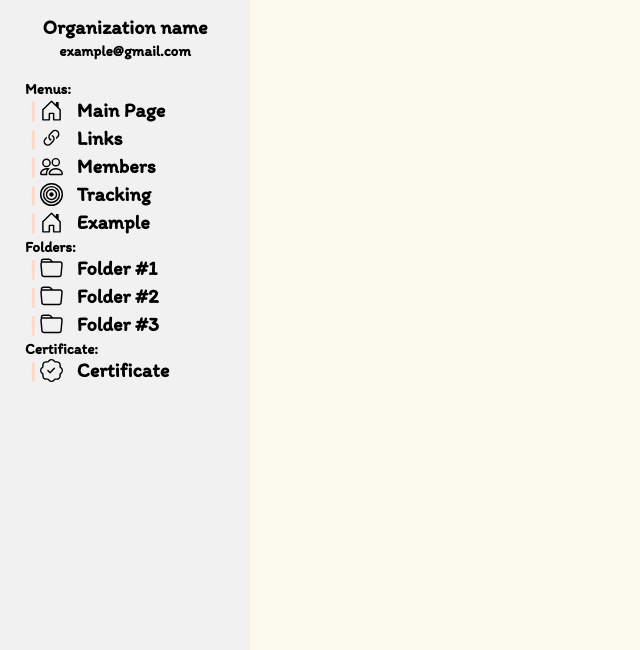
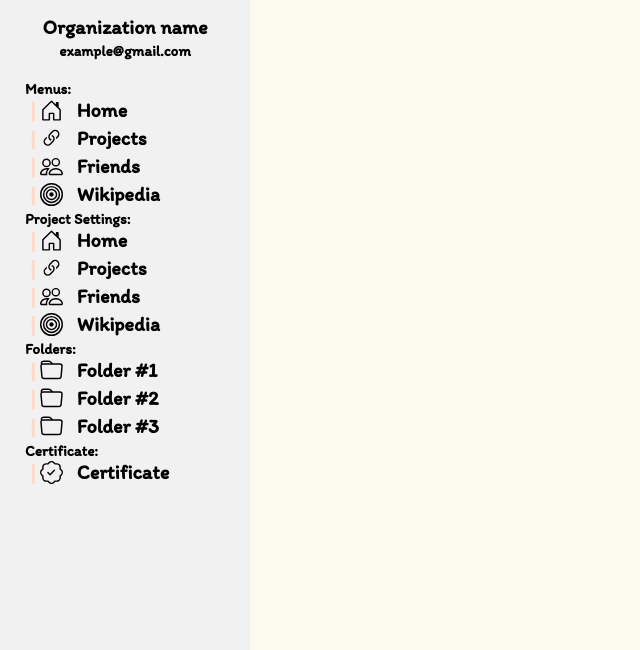
Before and after one commit to sabuka-dumbo/-STEM-Research-Companion, a Django app: template RC/RCAPP/templates/workspace.html in a window 1280 px wide. Shown: the part 150-800 px from the top of the page, without its empty margins (0-640 px from the left). Run offline with Django 3.2, Linux system fonts and the light colour scheme; the template is opened without the code that fills it, so the values that code supplies are empty.

Commit message:
Dec 29, 2024, 11:17 AM

```diff
--- a/RC/RCAPP/templates/workspace.html
+++ b/RC/RCAPP/templates/workspace.html
@@ -34,7 +34,7 @@
                         <svg xmlns="http://www.w3.org/2000/svg" width="16" height="16" fill="currentColor" class="bi bi-house-door navbar-icon" viewBox="0 0 16 16" id="main_page_icon">
                             <path d="M8.354 1.146a.5.5 0 0 0-.708 0l-6 6A.5.5 0 0 0 1.5 7.5v7a.5.5 0 0 0 .5.5h4.5a.5.5 0 0 0 .5-.5v-4h2v4a.5.5 0 0 0 .5.5H14a.5.5 0 0 0 .5-.5v-7a.5.5 0 0 0-.146-.354L13 5.793V2.5a.5.5 0 0 0-.5-.5h-1a.5.5 0 0 0-.5.5v1.293zM2.5 14V7.707l5.5-5.5 5.5 5.5V14H10v-4a.5.5 0 0 0-.5-.5h-3a.5.5 0 0 0-.5.5v4z"/>
                         </svg>
-                        <h1 class="navbar-nav normal-font" id="main_page_text">Main Page</h1>
+                        <h1 class="navbar-nav normal-font" id="main_page_text">Home</h1>
                     </div>
                 </a>
 
@@ -45,7 +45,7 @@
                             <path d="M4.715 6.542 3.343 7.914a3 3 0 1 0 4.243 4.243l1.828-1.829A3 3 0 0 0 8.586 5.5L8 6.086a1 1 0 0 0-.154.199 2 2 0 0 1 .861 3.337L6.88 11.45a2 2 0 1 1-2.83-2.83l.793-.792a4 4 0 0 1-.128-1.287z"/>
                             <path d="M6.586 4.672A3 3 0 0 0 7.414 9.5l.775-.776a2 2 0 0 1-.896-3.346L9.12 3.55a2 2 0 1 1 2.83 2.83l-.793.792c.112.42.155.855.128 1.287l1.372-1.372a3 3 0 1 0-4.243-4.243z"/>
                         </svg>
-                        <h1 class="navbar-nav normal-font">Links</h1>
+                        <h1 class="navbar-nav normal-font">Projects</h1>
                     </div>
                 </a>
 
@@ -55,7 +55,7 @@
                         <svg xmlns="http://www.w3.org/2000/svg" width="16" height="16" fill="currentColor" class="bi bi-people navbar-icon" viewBox="0 0 16 16">
                             <path d="M15 14s1 0 1-1-1-4-5-4-5 3-5 4 1 1 1 1zm-7.978-1L7 12.996c.001-.264.167-1.03.76-1.72C8.312 10.629 9.282 10 11 10c1.717 0 2.687.63 3.24 1.276.593.69.758 1.457.76 1.72l-.008.002-.014.002zM11 7a2 2 0 1 0 0-4 2 2 0 0 0 0 4m3-2a3 3 0 1 1-6 0 3 3 0 0 1 6 0M6.936 9.28a6 6 0 0 0-1.23-.247A7 7 0 0 0 5 9c-4 0-5 3-5 4q0 1 1 1h4.216A2.24 2.24 0 0 1 5 13c0-1.01.377-2.042 1.09-2.904.243-.294.526-.569.846-.816M4.92 10A5.5 5.5 0 0 0 4 13H1c0-.26.164-1.03.76-1.724.545-.636 1.492-1.256 3.16-1.275ZM1.5 5.5a3 3 0 1 1 6 0 3 3 0 0 1-6 0m3-2a2 2 0 1 0 0 4 2 2 0 0 0 0-4"/>
                         </svg>
-                        <h1 class="navbar-nav normal-font">Members</h1>
+                        <h1 class="navbar-nav normal-font">Friends</h1>
                     </div>
                 </a>
 
@@ -68,10 +68,57 @@
                             <path d="M8 11a3 3 0 1 1 0-6 3 3 0 0 1 0 6m0 1a4 4 0 1 0 0-8 4 4 0 0 0 0 8"/>
                             <path d="M9.5 8a1.5 1.5 0 1 1-3 0 1.5 1.5 0 0 1 3 0"/>
                         </svg>
-                        <h1 class="navbar-nav normal-font">Tracking</h1>
+                        <h1 class="navbar-nav normal-font">Wikipedia</h1>
                     </div>
                 </a>
 
+                <h1 class="navbar-category small-font">Project Settings:</h1>
+
+                <a href="" style="text-decoration: none; color: black;">
+                    <div class="navbar-navs">
+                        <h1 class="navbar-line" id="main_page_line">|</h1>
+                        <svg xmlns="http://www.w3.org/2000/svg" width="16" height="16" fill="currentColor" class="bi bi-house-door navbar-icon" viewBox="0 0 16 16" id="main_page_icon">
+                            <path d="M8.354 1.146a.5.5 0 0 0-.708 0l-6 6A.5.5 0 0 0 1.5 7.5v7a.5.5 0 0 0 .5.5h4.5a.5.5 0 0 0 .5-.5v-4h2v4a.5.5 0 0 0 .5.5H14a.5.5 0 0 0 .5-.5v-7a.5.5 0 0 0-.146-.354L13 5.793V2.5a.5.5 0 0 0-.5-.5h-1a.5.5 0 0 0-.5.5v1.293zM2.5 14V7.707l5.5-5.5 5.5 5.5V14H10v-4a.5.5 0 0 0-.5-.5h-3a.5.5 0 0 0-.5.5v4z"/>
+                        </svg>
+                        <h1 class="navbar-nav normal-font" id="main_page_text">Home</h1>
+                    </div>
+                </a>
+
+                <a href="" style="text-decoration: none; color: black;">
+                    <div class="navbar-navs">
+                        <h1 class="navbar-line">|</h1>
+                        <svg xmlns="http://www.w3.org/2000/svg" width="16" height="16" fill="currentColor" class="bi bi-link-45deg navbar-icon" viewBox="0 0 16 16">
+                            <path d="M4.715 6.542 3.343 7.914a3 3 0 1 0 4.243 4.243l1.828-1.829A3 3 0 0 0 8.586 5.5L8 6.086a1 1 0 0 0-.154.199 2 2 0 0 1 .861 3.337L6.88 11.45a2 2 0 1 1-2.83-2.83l.793-.792a4 4 0 0 1-.128-1.287z"/>
+                            <path d="M6.586 4.672A3 3 0 0 0 7.414 9.5l.775-.776a2 2 0 0 1-.896-3.346L9.12 3.55a2 2 0 1 1 2.83 2.83l-.793.792c.112.42.155.855.128 1.287l1.372-1.372a3 3 0 1 0-4.243-4.243z"/>
+                        </svg>
+                        <h1 class="navbar-nav normal-font">Projects</h1>
+                    </div>
+                </a>
+
+                <a href="" style="text-decoration: none; color: black;">
+                    <div class="navbar-navs">
+                        <h1 class="navbar-line">|</h1>
+                        <svg xmlns="http://www.w3.org/2000/svg" width="16" height="16" fill="currentColor" class="bi bi-people navbar-icon" viewBox="0 0 16 16">
+                            <path d="M15 14s1 0 1-1-1-4-5-4-5 3-5 4 1 1 1 1zm-7.978-1L7 12.996c.001-.264.167-1.03.76-1.72C8.312 10.629 9.282 10 11 10c1.717 0 2.687.63 3.24 1.276.593.69.758 1.457.76 1.72l-.008.002-.014.002zM11 7a2 2 0 1 0 0-4 2 2 0 0 0 0 4m3-2a3 3 0 1 1-6 0 3 3 0 0 1 6 0M6.936 9.28a6 6 0 0 0-1.23-.247A7 7 0 0 0 5 9c-4 0-5 3-5 4q0 1 1 1h4.216A2.24 2.24 0 0 1 5 13c0-1.01.377-2.042 1.09-2.904.243-.294.526-.569.846-.816M4.92 10A5.5 5.5 0 0 0 4 13H1c0-.26.164-1.03.76-1.724.545-.636 1.492-1.256 3.16-1.275ZM1.5 5.5a3 3 0 1 1 6 0 3 3 0 0 1-6 0m3-2a2 2 0 1 0 0 4 2 2 0 0 0 0-4"/>
+                        </svg>
+                        <h1 class="navbar-nav normal-font">Friends</h1>
+                    </div>
+                </a>
+
+                <a href="" style="text-decoration: none; color: black;">
+                    <div class="navbar-navs">
+                        <h1 class="navbar-line">|</h1>
+                        <svg xmlns="http://www.w3.org/2000/svg" width="16" height="16" fill="currentColor" class="bi bi-bullseye navbar-icon" viewBox="0 0 16 16">
+                            <path d="M8 15A7 7 0 1 1 8 1a7 7 0 0 1 0 14m0 1A8 8 0 1 0 8 0a8 8 0 0 0 0 16"/>
+                            <path d="M8 13A5 5 0 1 1 8 3a5 5 0 0 1 0 10m0 1A6 6 0 1 0 8 2a6 6 0 0 0 0 12"/>
+                            <path d="M8 11a3 3 0 1 1 0-6 3 3 0 0 1 0 6m0 1a4 4 0 1 0 0-8 4 4 0 0 0 0 8"/>
+                            <path d="M9.5 8a1.5 1.5 0 1 1-3 0 1.5 1.5 0 0 1 3 0"/>
+                        </svg>
+                        <h1 class="navbar-nav normal-font">Wikipedia</h1>
+                    </div>
+                </a>
+
+                <!--
                 <a href="" style="text-decoration: none; color: black;">
                     <div class="navbar-navs">
                         <h1 class="navbar-line">|</h1>
@@ -80,7 +127,7 @@
                         </svg>
                         <h1 class="navbar-nav normal-font">Example</h1>
                     </div>
-                </a>
+                </a>-->
 
                 <h1 class="navbar-category small-font">Folders:</h1>
 
```
